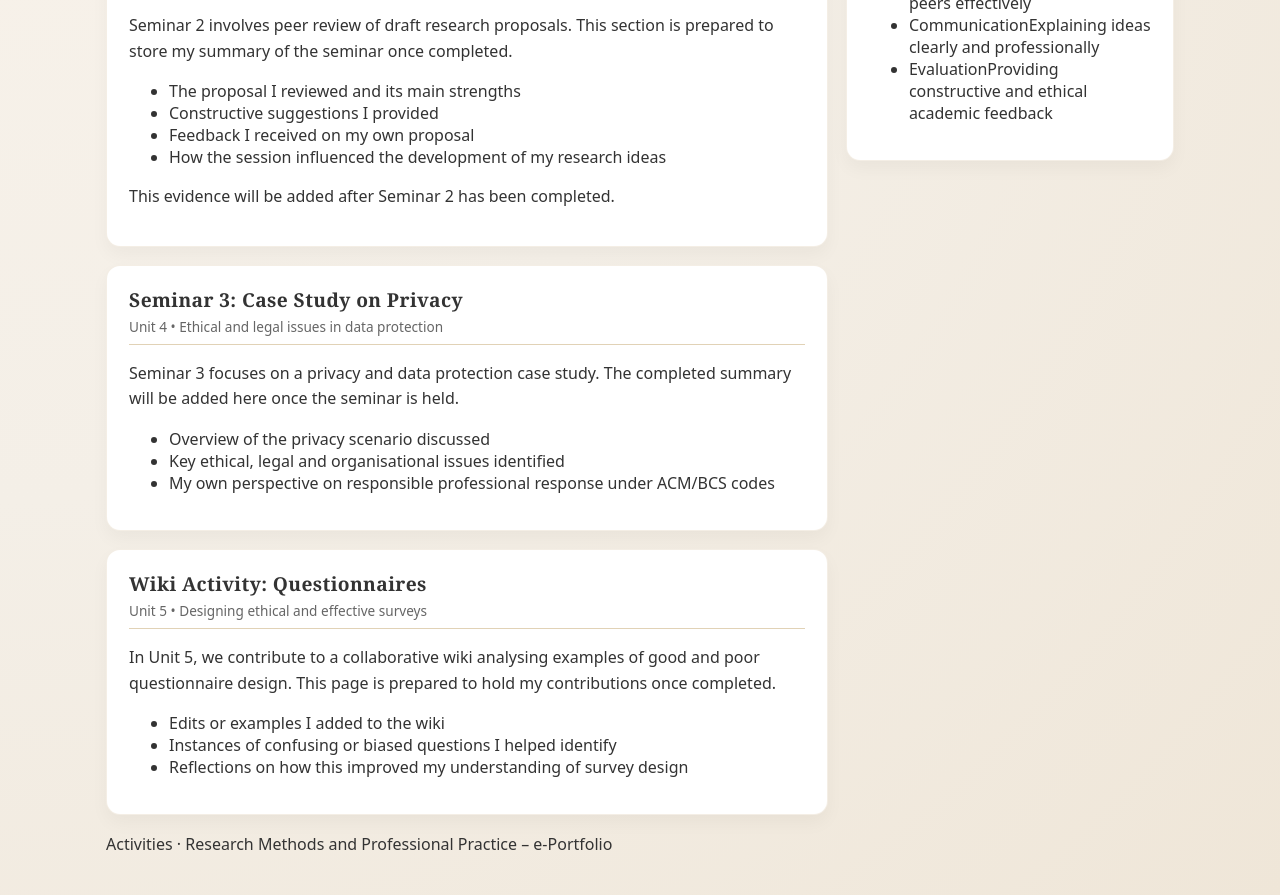
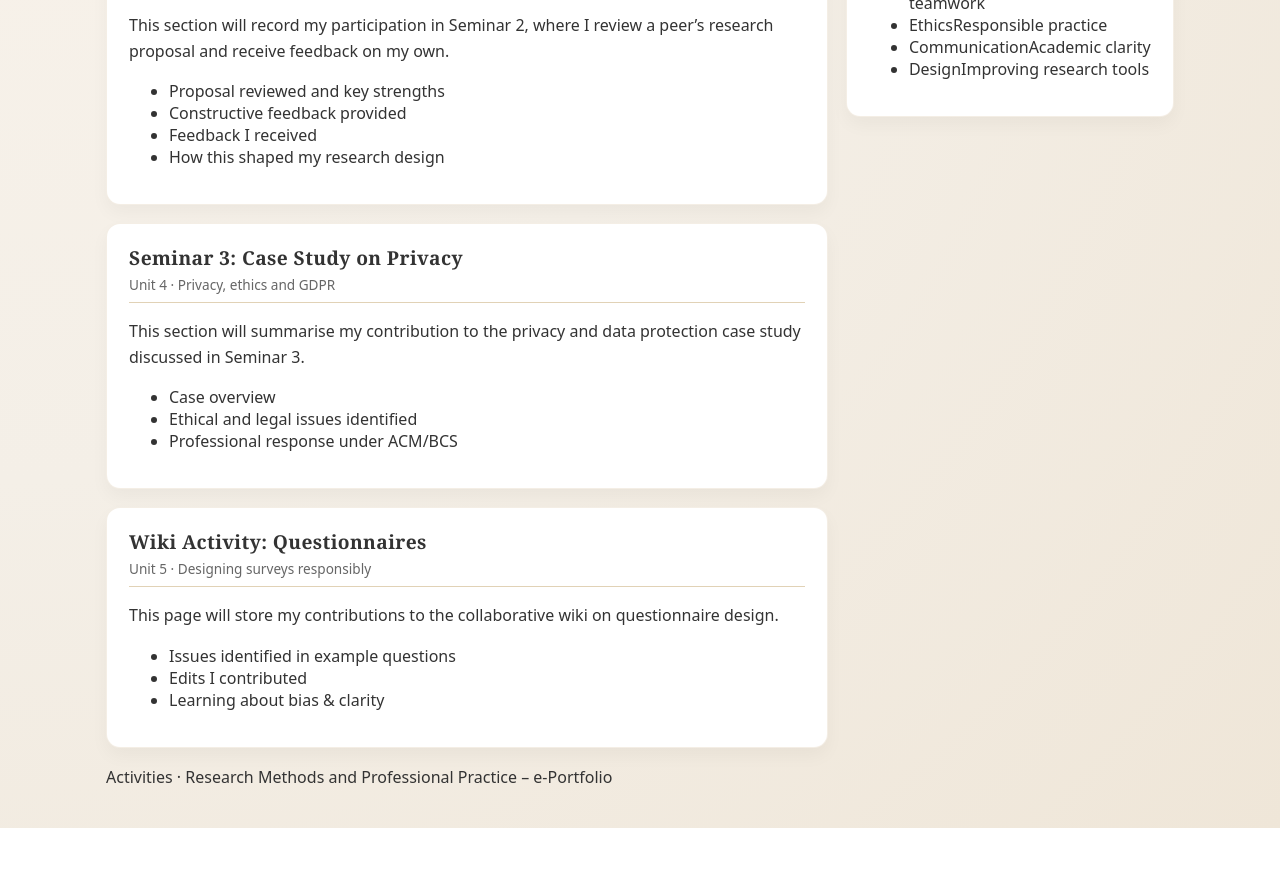
Before and after one commit to naeema23-eng/rmpp-eportfolio, a plain HTML site: page activities.html in a window 1280 px wide. Shown: the part 282-1177 px from the top of the page. After the commit the page ends 1110 px from the top, so only its background shows below. Drawn offline with Linux system fonts and the light colour scheme.

Commit message:
Update activities.html

```diff
--- a/activities.html
+++ b/activities.html
@@ -19,8 +19,8 @@
         <ul>
           <li><a href="index.html">Home</a></li>
           <li><a href="discussion.html">Discussions</a></li>
-          <li><a href="research.html">Research & Proposal</a></li>
-          <li><a href="statistics.html">Statistics & Data</a></li>
+          <li><a href="research.html">Research &amp; Proposal</a></li>
+          <li><a href="statistics.html">Statistics &amp; Data</a></li>
           <li><a href="reflections.html">Reflections</a></li>
           <li><a href="activities.html" class="active">Activities</a></li>
           <li><a href="about.html">About</a></li>
@@ -36,40 +36,37 @@
         <div class="card">
           <div class="card-header">
             <h2 class="page-title">Seminar 2: Peer Review Activity</h2>
-            <div class="meta small-muted">Unit 3 • Reviewing and improving research proposals</div>
+            <div class="meta small-muted">Unit 3 · Reviewing research proposals</div>
           </div>
 
           <p>
-            Seminar 2 involves peer review of draft research proposals. This section is prepared to store my summary of
-            the seminar once completed.
+            This section will record my participation in Seminar 2, where I review a peer’s research proposal and receive
+            feedback on my own.
           </p>
 
           <ul>
-            <li>The proposal I reviewed and its main strengths</li>
-            <li>Constructive suggestions I provided</li>
-            <li>Feedback I received on my own proposal</li>
-            <li>How the session influenced the development of my research ideas</li>
+            <li>Proposal reviewed and key strengths</li>
+            <li>Constructive feedback provided</li>
+            <li>Feedback I received</li>
+            <li>How this shaped my research design</li>
           </ul>
-
-          <p class="small-muted">This evidence will be added after Seminar 2 has been completed.</p>
         </div>
 
         <!-- Seminar 3 -->
         <div class="card">
           <div class="card-header">
             <h2>Seminar 3: Case Study on Privacy</h2>
-            <div class="meta small-muted">Unit 4 • Ethical and legal issues in data protection</div>
+            <div class="meta small-muted">Unit 4 · Privacy, ethics and GDPR</div>
           </div>
 
           <p>
-            Seminar 3 focuses on a privacy and data protection case study. The completed summary will be added here once
-            the seminar is held.
+            This section will summarise my contribution to the privacy and data protection case study discussed in Seminar 3.
           </p>
 
           <ul>
-            <li>Overview of the privacy scenario discussed</li>
-            <li>Key ethical, legal and organisational issues identified</li>
-            <li>My own perspective on responsible professional response under ACM/BCS codes</li>
+            <li>Case overview</li>
+            <li>Ethical and legal issues identified</li>
+            <li>Professional response under ACM/BCS</li>
           </ul>
         </div>
 
@@ -77,18 +74,17 @@
         <div class="card">
           <div class="card-header">
             <h2>Wiki Activity: Questionnaires</h2>
-            <div class="meta small-muted">Unit 5 • Designing ethical and effective surveys</div>
+            <div class="meta small-muted">Unit 5 · Designing surveys responsibly</div>
           </div>
 
           <p>
-            In Unit 5, we contribute to a collaborative wiki analysing examples of good and poor questionnaire design.
-            This page is prepared to hold my contributions once completed.
+            This page will store my contributions to the collaborative wiki on questionnaire design.
           </p>
 
           <ul>
-            <li>Edits or examples I added to the wiki</li>
-            <li>Instances of confusing or biased questions I helped identify</li>
-            <li>Reflections on how this improved my understanding of survey design</li>
+            <li>Issues identified in example questions</li>
+            <li>Edits I contributed</li>
+            <li>Learning about bias & clarity</li>
           </ul>
         </div>
 
@@ -96,11 +92,13 @@
 
       <aside class="sidebar">
         <div class="card">
-          <div class="card-header"><h3>Professional Skills</h3></div>
+          <div class="card-header"><h3>Skills Highlighted</h3></div>
+
           <ul class="clean">
-            <li><span class="tag-pill">Collaboration</span>Working with peers effectively</li>
-            <li><span class="tag-pill">Communication</span>Explaining ideas clearly and professionally</li>
-            <li><span class="tag-pill">Evaluation</span>Providing constructive and ethical academic feedback</li>
+            <li><span class="tag-pill">Collaboration</span>Peer review & teamwork</li>
+            <li><span class="tag-pill">Ethics</span>Responsible practice</li>
+            <li><span class="tag-pill">Communication</span>Academic clarity</li>
+            <li><span class="tag-pill">Design</span>Improving research tools</li>
           </ul>
         </div>
       </aside>
```
